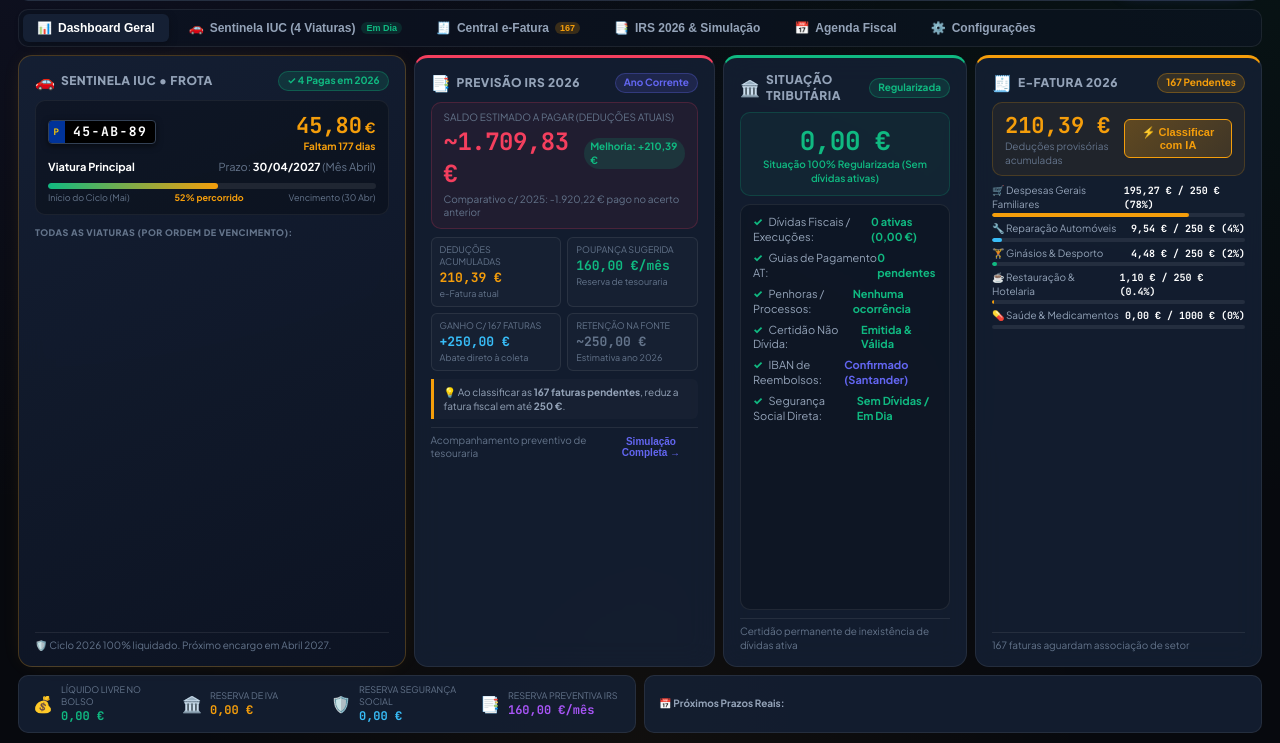
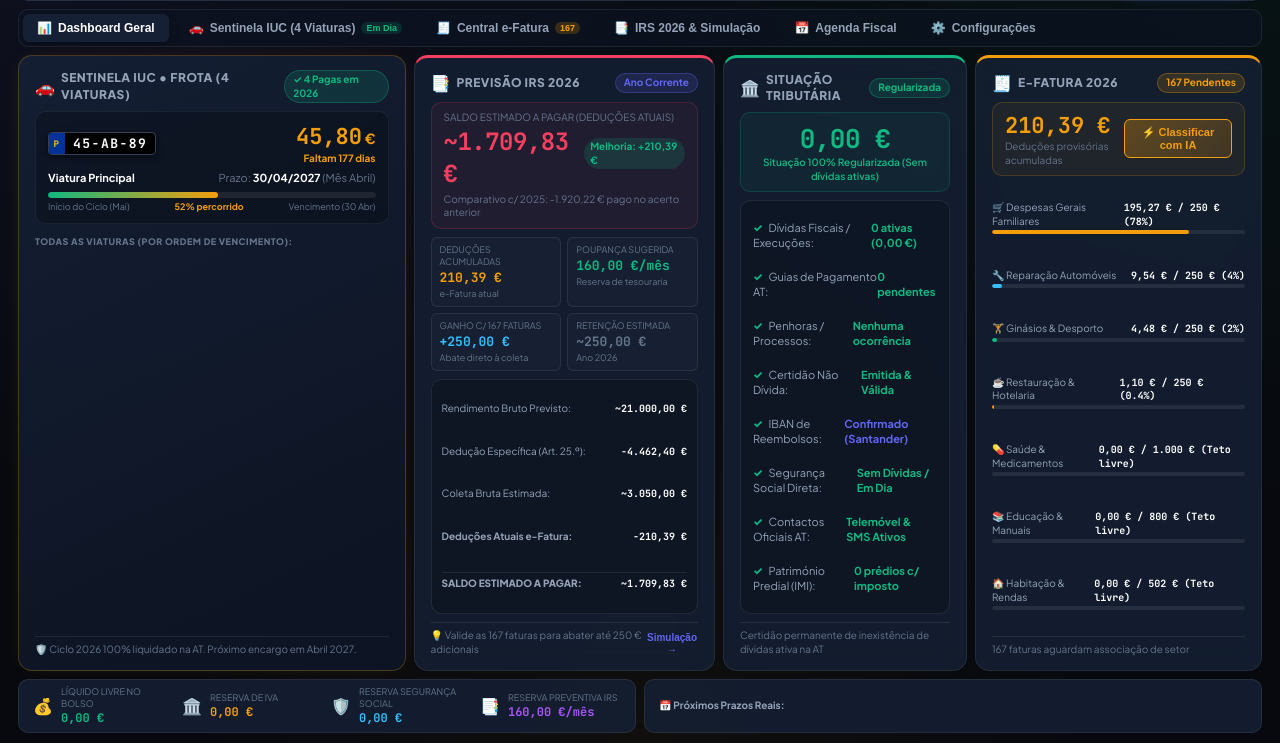
Before and after one commit to ApexScorpio/fiscalguard-pt, a website: page public/index.html in a window 1280 px wide. Shown: the part 57-800 px from the top of the page. Drawn offline with Linux system fonts and the light colour scheme; no server answers.

Commit message:
fix: perfectly eliminate vertical voids by adding mini sim table, full sector breakdown and complete audit list

```diff
--- a/public/index.html
+++ b/public/index.html
@@ -74,9 +74,9 @@
             </button>
         </nav>
 
-        <!-- VIEWPORT PRINCIPAL (SEM SCROLL NO DASHBOARD) -->
+        <!-- VIEWPORT PRINCIPAL (SEM SCROLL NO DASHBOARD E SEM ESPAÇOS EM BRANCO) -->
         <main class="app-content-viewport">
-            <!-- ABA 1: DASHBOARD GERAL (TUDO VISÍVEL SEM NECESSIDADE DE SCROLL E SEM ESPAÇOS EM BRANCO) -->
+            <!-- ABA 1: DASHBOARD GERAL -->
             <section class="tab-pane active h-full" id="tab-overview">
                 <div class="dashboard-fit-grid">
 
@@ -88,7 +88,7 @@
                             <div class="c-card-header">
                                 <div class="c-title-group">
                                     <span class="c-icon">🚗</span>
-                                    <span class="c-title">Sentinela IUC • Frota</span>
+                                    <span class="c-title">Sentinela IUC • Frota (4 Viaturas)</span>
                                 </div>
                                 <span class="badge-status badge-success">✓ 4 Pagas em 2026</span>
                             </div>
@@ -131,7 +131,7 @@
                             </div>
 
                             <div class="c-card-footer">
-                                <span>🛡️ Ciclo 2026 100% liquidado. Próximo encargo em Abril 2027.</span>
+                                <span>🛡️ Ciclo 2026 100% liquidado na AT. Próximo encargo em Abril 2027.</span>
                             </div>
                         </div>
 
@@ -172,22 +172,24 @@
                                     <span class="f-tile-foot">Abate direto à coleta</span>
                                 </div>
                                 <div class="f-tile">
-                                    <span class="f-tile-lbl">Retenção na Fonte</span>
+                                    <span class="f-tile-lbl">Retenção Estimada</span>
                                     <strong class="f-tile-num text-muted">~250,00 €</strong>
-                                    <span class="f-tile-foot">Estimativa ano 2026</span>
+                                    <span class="f-tile-foot">Ano 2026</span>
                                 </div>
                             </div>
 
-                            <div class="irs-strategy-box">
-                                <div class="strat-item">
-                                    <span class="strat-dot">💡</span>
-                                    <span>Ao classificar as <strong>167 faturas pendentes</strong>, reduz a fatura fiscal em até <strong>250 €</strong>.</span>
-                                </div>
+                            <!-- MINI TABELA DE SIMULAÇÃO 2026 QUE PREENCHE O CARD DE FORMA PERFEITA -->
+                            <div class="irs-mini-sim-table">
+                                <div class="sim-row"><span>Rendimento Bruto Previsto:</span> <strong>~21.000,00 €</strong></div>
+                                <div class="sim-row"><span>Dedução Específica (Art. 25.º):</span> <strong>-4.462,40 €</strong></div>
+                                <div class="sim-row"><span>Coleta Bruta Estimada:</span> <strong>~3.050,00 €</strong></div>
+                                <div class="sim-row highlight"><span>Deduções Atuais e-Fatura:</span> <strong class="text-emerald">-210,39 €</strong></div>
+                                <div class="sim-row total"><span>SALDO ESTIMADO A PAGAR:</span> <strong class="text-rose">~1.709,83 €</strong></div>
                             </div>
 
                             <div class="c-card-footer">
-                                <span>Acompanhamento preventivo de tesouraria</span>
-                                <button class="btn-text-link" onclick="switchTab('tab-irs')">Simulação Completa →</button>
+                                <span>💡 Valide as 167 faturas para abater até 250 € adicionais</span>
+                                <button class="btn-text-link" onclick="switchTab('tab-irs')">Simulação →</button>
                             </div>
                         </div>
 
@@ -232,10 +234,18 @@
                                     <span class="audit-name"><span class="check-green">✓</span> Segurança Social Direta:</span>
                                     <strong class="text-success">Sem Dívidas / Em Dia</strong>
                                 </div>
+                                <div class="audit-row">
+                                    <span class="audit-name"><span class="check-green">✓</span> Contactos Oficiais AT:</span>
+                                    <strong class="text-success">Telemóvel & SMS Ativos</strong>
+                                </div>
+                                <div class="audit-row">
+                                    <span class="audit-name"><span class="check-green">✓</span> Património Predial (IMI):</span>
+                                    <strong class="text-success">0 prédios c/ imposto</strong>
+                                </div>
                             </div>
 
                             <div class="c-card-footer">
-                                <span>Certidão permanente de inexistência de dívidas ativa</span>
+                                <span>Certidão permanente de inexistência de dívidas ativa na AT</span>
                             </div>
                         </div>
 
@@ -296,7 +306,23 @@
                                 <div class="s-bar-item">
                                     <div class="s-bar-header">
                                         <span>💊 Saúde & Medicamentos</span>
-                                        <strong class="text-muted">0,00 € / 1000 € (0%)</strong>
+                                        <strong class="text-muted">0,00 € / 1.000 € (Teto livre)</strong>
+                                    </div>
+                                    <div class="s-bar-track"><div class="s-bar-fill" style="width: 0%;"></div></div>
+                                </div>
+
+                                <div class="s-bar-item">
+                                    <div class="s-bar-header">
+                                        <span>📚 Educação & Manuais</span>
+                                        <strong class="text-muted">0,00 € / 800 € (Teto livre)</strong>
+                                    </div>
+                                    <div class="s-bar-track"><div class="s-bar-fill" style="width: 0%;"></div></div>
+                                </div>
+
+                                <div class="s-bar-item">
+                                    <div class="s-bar-header">
+                                        <span>🏠 Habitação & Rendas</span>
+                                        <strong class="text-muted">0,00 € / 502 € (Teto livre)</strong>
                                     </div>
                                     <div class="s-bar-track"><div class="s-bar-fill" style="width: 0%;"></div></div>
                                 </div>
@@ -343,7 +369,7 @@
                             </div>
                         </div>
 
-                        <!-- PRÓXIMOS PRAZOS REAIS DA AT (NÃO MAIS AQUELES 'CONCLUÍDA' INÚTEIS!) -->
+                        <!-- PRÓXIMOS PRAZOS REAIS DA AT -->
                         <div class="obligations-horizontal-strip">
                             <div class="obligations-strip-title">📅 Próximos Prazos Reais:</div>
                             <div class="obligations-pills-row" id="overview-obligations-container">
--- a/public/style.css
+++ b/public/style.css
@@ -265,7 +265,7 @@ html, body.no-scroll-layout {
     min-height: 0;
 }
 
-/* COMPACT HERO CARD COM FLUXO NATURAL (SEM JUSTIFY-CONTENT SPACE-BETWEEN!) */
+/* COMPACT HERO CARD COM FLUXO EQUILIBRADO */
 .compact-hero-card {
     background: var(--bg-card);
     backdrop-filter: blur(14px);
@@ -365,6 +365,7 @@ html, body.no-scroll-layout {
     display: flex;
     flex-direction: column;
     gap: 6px;
+    flex-shrink: 0;
 }
 
 .iuc-top-row {
@@ -373,29 +374,15 @@ html, body.no-scroll-layout {
     align-items: center;
 }
 
-.iuc-top-val-block {
-    text-align: right;
-}
-
+.iuc-top-val-block { text-align: right; }
 .iuc-val-large {
     font-size: 22px;
     font-weight: 800;
     font-family: 'JetBrains Mono', monospace;
     color: var(--accent-amber);
 }
-
-.iuc-curr {
-    font-size: 14px;
-    color: var(--accent-amber);
-    font-weight: 700;
-}
-
-.iuc-badge-days {
-    display: block;
-    font-size: 10px;
-    color: var(--accent-amber);
-    font-weight: 700;
-}
+.iuc-curr { font-size: 14px; color: var(--accent-amber); font-weight: 700; }
+.iuc-badge-days { display: block; font-size: 10px; color: var(--accent-amber); font-weight: 700; }
 
 .iuc-vehicle-meta-row {
     display: flex;
@@ -403,14 +390,9 @@ html, body.no-scroll-layout {
     align-items: center;
     font-size: 11px;
 }
-
 .vehicle-name { color: #fff; }
 .vehicle-deadline-sub { color: var(--text-muted); }
 .vehicle-deadline-sub strong { color: #fff; }
-
-.iuc-progress-wrapper {
-    margin-top: 2px;
-}
 
 .progress-bar-track {
     height: 6px;
@@ -419,16 +401,12 @@ html, body.no-scroll-layout {
     overflow: hidden;
     margin-bottom: 3px;
 }
-
 .progress-bar-fill {
     height: 100%;
     border-radius: var(--radius-full);
     transition: width 0.6s ease;
 }
-
-.fill-gradient-iuc {
-    background: linear-gradient(90deg, var(--accent-emerald), var(--accent-amber));
-}
+.fill-gradient-iuc { background: linear-gradient(90deg, var(--accent-emerald), var(--accent-amber)); }
 
 .progress-label-bar {
     display: flex;
@@ -443,16 +421,16 @@ html, body.no-scroll-layout {
     color: var(--text-muted);
     letter-spacing: 0.5px;
     margin-top: 4px;
+    flex-shrink: 0;
 }
 
-/* LISTA DE VEÍCULOS ORDENADOS */
+/* LISTA DE VEÍCULOS ORDENADOS QUE PREENCHE O RESTO DO CARD */
 .vehicles-ordered-list {
     display: flex;
     flex-direction: column;
-    gap: 4px;
+    gap: 6px;
     flex: 1;
-    overflow-y: auto;
-    padding-right: 2px;
+    justify-content: space-between;
 }
 
 .v-item-row {
@@ -462,7 +440,7 @@ html, body.no-scroll-layout {
     background: rgba(255, 255, 255, 0.025);
     border: 1px solid var(--border-subtle);
     border-radius: var(--radius-sm);
-    padding: 5px 8px;
+    padding: 7px 10px;
     font-size: 11px;
 }
 
@@ -479,7 +457,7 @@ html, body.no-scroll-layout {
     color: #fff;
     background: #000;
     border: 1px solid #334155;
-    padding: 1px 5px;
+    padding: 2px 6px;
     border-radius: 3px;
 }
 
@@ -501,7 +479,7 @@ html, body.no-scroll-layout {
 .v-days-badge {
     font-size: 9px;
     font-weight: 700;
-    padding: 1px 6px;
+    padding: 2px 8px;
     border-radius: var(--radius-full);
     font-family: 'JetBrains Mono', monospace;
 }
@@ -514,6 +492,7 @@ html, body.no-scroll-layout {
     border: 1px solid rgba(244, 63, 94, 0.2);
     border-radius: var(--radius-md);
     padding: 8px 12px;
+    flex-shrink: 0;
 }
 
 .f-top-label {
@@ -544,15 +523,13 @@ html, body.no-scroll-layout {
     border-radius: var(--radius-full);
 }
 
-.f-top-sub {
-    font-size: 10px;
-    color: var(--text-muted);
-}
+.f-top-sub { font-size: 10px; color: var(--text-muted); }
 
 .forecast-tiles-grid {
     display: grid;
     grid-template-columns: 1fr 1fr;
     gap: 6px;
+    flex-shrink: 0;
 }
 
 .f-tile {
@@ -564,31 +541,35 @@ html, body.no-scroll-layout {
     flex-direction: column;
 }
 
-.f-tile-lbl {
-    font-size: 9px;
-    color: var(--text-muted);
-    text-transform: uppercase;
+.f-tile-lbl { font-size: 9px; color: var(--text-muted); text-transform: uppercase; }
+.f-tile-num { font-size: 13px; font-family: 'JetBrains Mono', monospace; margin: 1px 0; }
+.f-tile-foot { font-size: 9px; color: var(--text-muted); }
+
+/* MINI TABELA DE SIMULAÇÃO QUE PREENCHE O CARD DE FORMA RICA */
+.irs-mini-sim-table {
+    background: rgba(0, 0, 0, 0.2);
+    border: 1px solid var(--border-subtle);
+    border-radius: var(--radius-md);
+    padding: 8px 10px;
+    display: flex;
+    flex-direction: column;
+    justify-content: space-around;
+    flex: 1;
+    font-size: 10px;
 }
 
-.f-tile-num {
-    font-size: 13px;
-    font-family: 'JetBrains Mono', monospace;
-    margin: 1px 0;
+.sim-row {
+    display: flex;
+    justify-content: space-between;
+    color: var(--text-secondary);
 }
 
-.f-tile-foot {
-    font-size: 9px;
-    color: var(--text-muted);
-}
-
-.irs-strategy-box {
-    background: rgba(255, 255, 255, 0.02);
-    border-left: 3px solid var(--accent-amber);
-    padding: 6px 10px;
-    border-radius: 0 var(--radius-sm) var(--radius-sm) 0;
-    font-size: 10px;
-    line-height: 1.4;
-    color: var(--text-secondary);
+.sim-row strong { color: #fff; font-family: 'JetBrains Mono', monospace; }
+.sim-row.highlight { font-weight: 700; }
+.sim-row.total {
+    border-top: 1px solid rgba(255, 255, 255, 0.08);
+    padding-top: 4px;
+    font-weight: 800;
 }
 
 /* CARD 3: SITUAÇÃO TRIBUTÁRIA */
@@ -596,8 +577,9 @@ html, body.no-scroll-layout {
     background: rgba(16, 185, 129, 0.06);
     border: 1px solid rgba(16, 185, 129, 0.2);
     border-radius: var(--radius-md);
-    padding: 10px 12px;
+    padding: 8px 12px;
     text-align: center;
+    flex-shrink: 0;
 }
 
 .status-hero-num {
@@ -620,7 +602,7 @@ html, body.no-scroll-layout {
     padding: 10px 12px;
     display: flex;
     flex-direction: column;
-    gap: 6px;
+    justify-content: space-around;
     flex: 1;
 }
 
@@ -646,6 +628,7 @@ html, body.no-scroll-layout {
     border: 1px solid rgba(245, 158, 11, 0.2);
     border-radius: var(--radius-md);
     padding: 8px 12px;
+    flex-shrink: 0;
 }
 
 .efatura-hero-num {
@@ -654,10 +637,7 @@ html, body.no-scroll-layout {
     font-family: 'JetBrains Mono', monospace;
 }
 
-.efatura-hero-sub {
-    font-size: 10px;
-    color: var(--text-muted);
-}
+.efatura-hero-sub { font-size: 10px; color: var(--text-muted); }
 
 .btn-classify-action {
     background: linear-gradient(135deg, rgba(245, 158, 11, 0.3), rgba(245, 158, 11, 0.15));
@@ -679,9 +659,8 @@ html, body.no-scroll-layout {
 .sectors-full-list {
     display: flex;
     flex-direction: column;
-    gap: 5px;
+    justify-content: space-around;
     flex: 1;
-    overflow-y: auto;
 }
 
 .s-bar-item {
@@ -742,7 +721,7 @@ html, body.no-scroll-layout {
     display: grid;
     grid-template-columns: 1fr 1fr;
     gap: 8px;
-    height: 58px;
+    height: 54px;
     flex-shrink: 0;
 }
 
```
